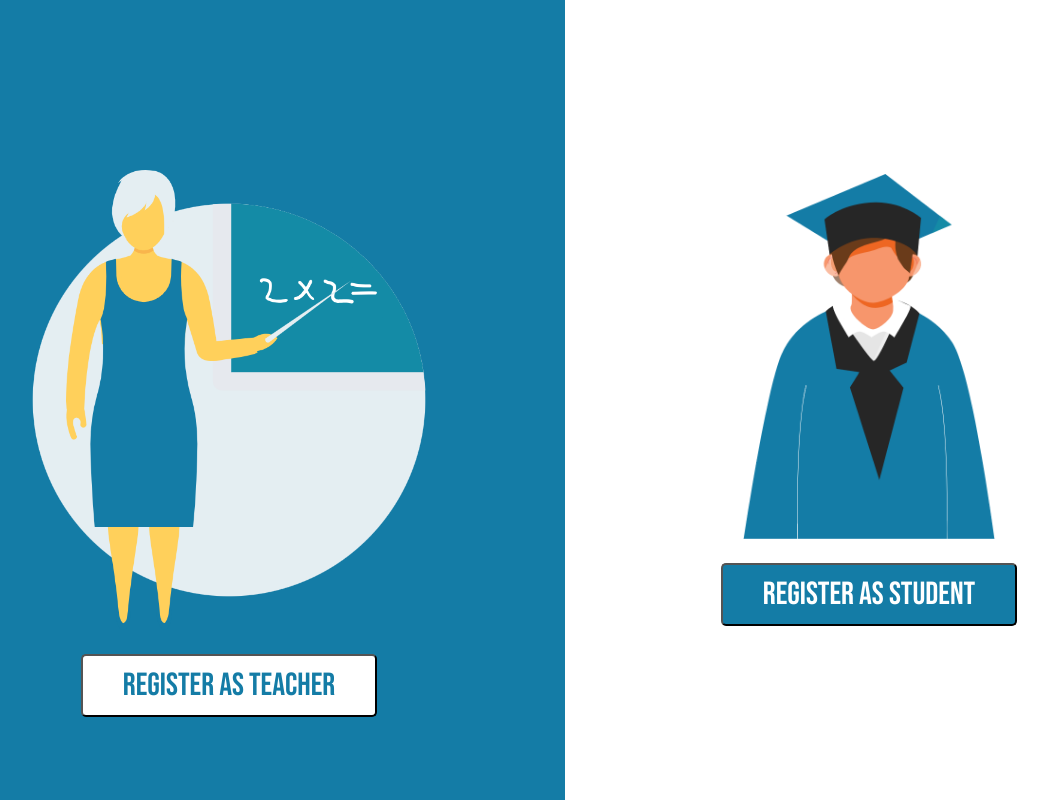
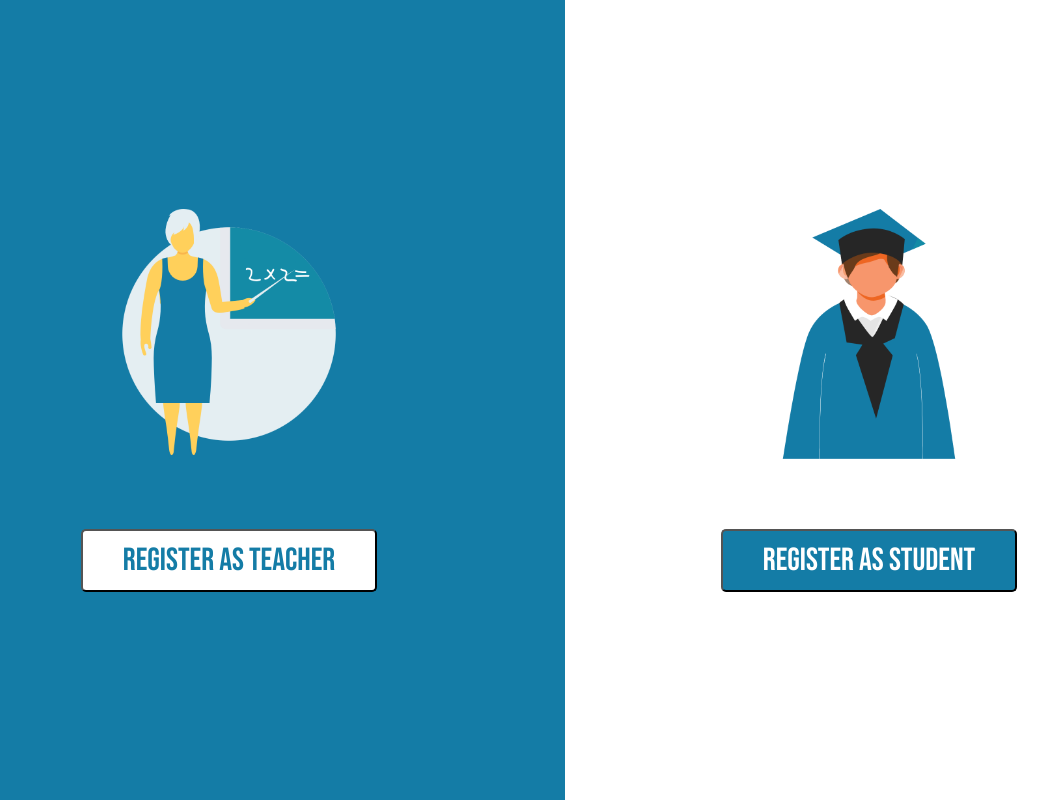
Before and after one commit to lewinskie254/RAG-Quiz-Generation-Frontend, a React (Vite) app: page /register in a window 1280 px wide. Shown: the whole page, without its empty margins (107-1155 px from the left). Built offline with nearby package versions, Linux system fonts and the light colour scheme.

Commit message:
doing this stuff is quite a lot of work

```diff
--- a/src/css/components.css
+++ b/src/css/components.css
@@ -145,17 +145,44 @@
   color: red;
 }
 
-.register-as-teacher{
-  width: 500px;
-  height: 500px;
-  padding: 20px;
+/* Full screen container */
+.container {
+  width: 100vw;
+  height: 100vh;
 }
 
-.register-as-teacher img {
+/* Two equal halves */
+.register {
+  display: flex;
   width: 100%;
+  height: 100%;
 }
 
+/* Left + right side */
+.register-as-teacher,
+.register-as-student {
+  flex: 1;
+  display: flex;
+  flex-direction: column;
+  justify-content: center;
+  align-items: center;
+  gap: 30px;
+  padding: 40px;
+}
 
+/* Images */
+.register-as-teacher img,
+.register-as-student img {
+  width: 100%;
+  max-width: 250px;
+  object-fit: contain;
+}
+
+/* Button spacing */
+.register-as-teacher button,
+.register-as-student button {
+  margin-top: 20px;
+}
 
 .btn-wrapper {
   margin-top: 20px;
@@ -766,6 +793,8 @@
     overflow-y: auto;
   }
 
+
+
   .admin-dashboard-content{
     padding: 40px;
     margin: 0;
@@ -867,6 +896,16 @@
     align-items: center;
   }
 
+   .register {
+    flex-direction: column;
+  }
+
+  .register-as-teacher,
+  .register-as-student {
+    width: 100%;
+    height: 380px;
+  }
+
   .card {
     width: 100%;
     margin: 15px 0;
```
